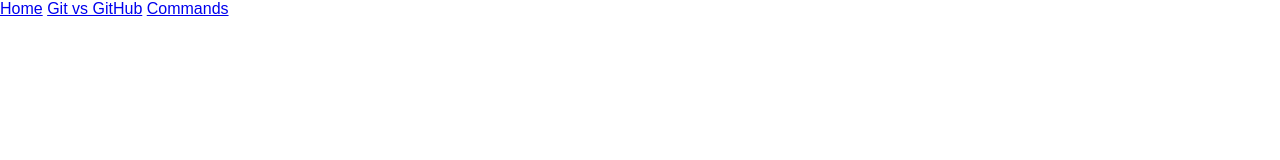
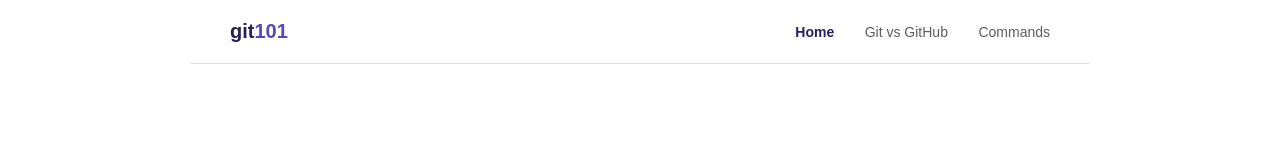
Before and after one commit to Kleyen/git-infographic, a plain HTML site: page index.html in a window 1280 px wide. Drawn offline with Linux system fonts and the light colour scheme; files that its build step writes are made by us from their sources.

Commit message:
Refactor HTML structure and enhance CSS styles for navigation and layout

```diff
--- a/css/style.css
+++ b/css/style.css
@@ -6,3 +6,62 @@ body {
   margin: 0;
   font-family: Arial, Helvetica, sans-serif;
 }
+
+:root {
+  --color-bg: #ffffff;
+  --color-text: #2c2c2a;
+  --color-text-secondary: #5f5e5a;
+  --color-border: #e3e1d9;
+  --color-card-bg: #faf9f5;
+
+  --color-navy: #26215c;
+  --color-purple: #534ab7;
+  --color-purple-bg: #f1effb;
+  --color-teal: #1d9e75;
+  --color-coral: #d85a30;
+  --color-coral-bg: #fbede7;
+  --color-amber: #ba7517;
+
+  --radius: 12px;
+  --max-width: 900px;
+}
+
+.page {
+  max-width: var(--max-width);
+  margin: 0 auto;
+}
+
+.nav {
+  display: flex;
+  align-items: center;
+  justify-content: space-between;
+  padding: 20px 40px;
+  border-bottom: 1px solid var(--color-border);
+}
+
+.logo {
+  font-size: 20px;
+  font-weight: bold;
+  color: var(--color-navy);
+  text-decoration: none;
+}
+
+.logo span {
+  color: var(--color-purple);
+}
+
+.navlinks a {
+  margin-left: 26px;
+  font-size: 14px;
+  color: var(--color-text-secondary);
+  text-decoration: none;
+}
+
+.navlinks a:hover {
+  color: var(--color-navy);
+}
+
+.navlinks a.active {
+  color: var(--color-navy);
+  font-weight: bold;
+}
--- a/index.html
+++ b/index.html
@@ -1,26 +1,21 @@
-<!DOCTYPE html>
+<!doctype html>
 <html lang="en">
   <head>
-  <meta charset="UTF-8">
-  <meta name="viewport" content="width=device-width, initial-scale=1.0">
-  <title>Home</title>
-  <link rel="stylesheet" href="style.css">
+    <meta charset="UTF-8" />
+    <meta name="viewport" content="width=device-width, initial-scale=1.0" />
+    <title>git101 — Home</title>
+    <link rel="stylesheet" href="css/style.css" />
   </head>
   <body>
-
-  <nav>
-    <a href="index.html">Home</a>
+    <div class="page">
+      <nav class="nav">
+        <a href="index.html" class="logo">git<span>101</span></a>
+        <div class="navlinks">
+          <a href="index.html" class="active">Home</a>
           <a href="git-vs-github.html">Git vs GitHub</a>
           <a href="commands.html">Commands</a>
+        </div>
       </nav>
-
-  <main>
-
-  </main>
-
-  <footer>
-
-  </footer>
-
+    </div>
   </body>
 </html>
```
Lines whose indentation alone changed are shown as unchanged.
